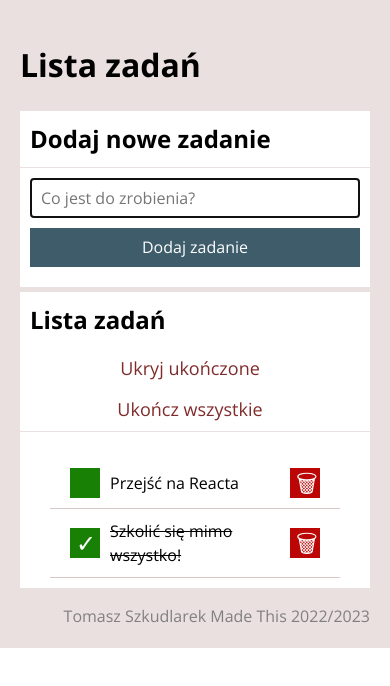
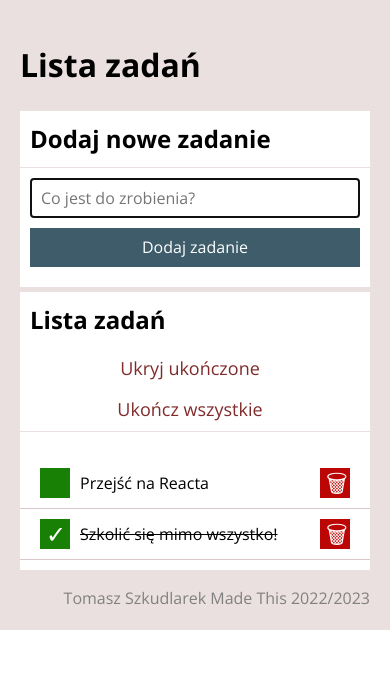
Before and after one commit to Tymek20/Modul-8-todo-list-react, a React (Create React App) app: page / in a window 390 px wide. Shown: the top 686 px of the page. Built offline with nearby package versions, Linux system fonts and the light colour scheme.

Commit message:
update mq padding

```diff
--- a/src/Tasks/style.css
+++ b/src/Tasks/style.css
@@ -74,7 +74,7 @@
         grid-template-columns: 1fr;
     }
 
-    .tasks__main {
+    .tasks {
         padding: 10px 0px;
     }
 }
```
